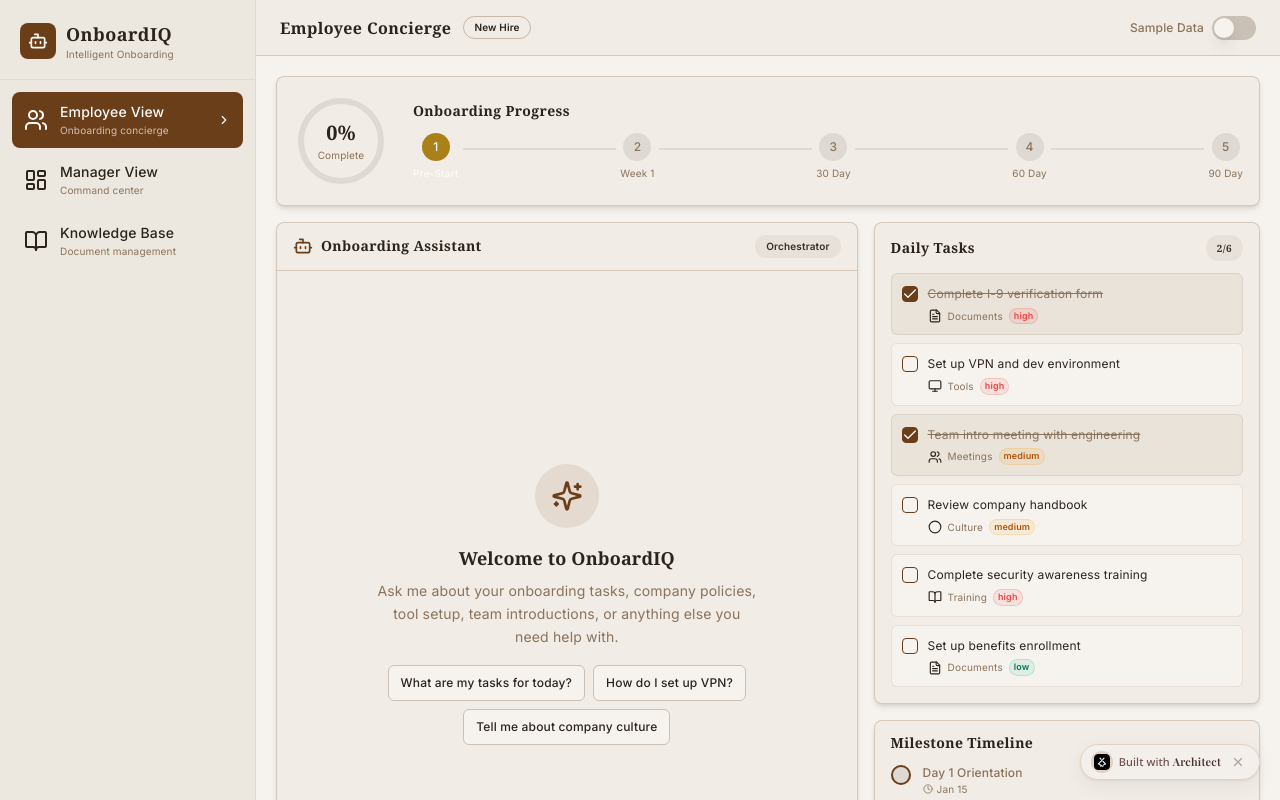
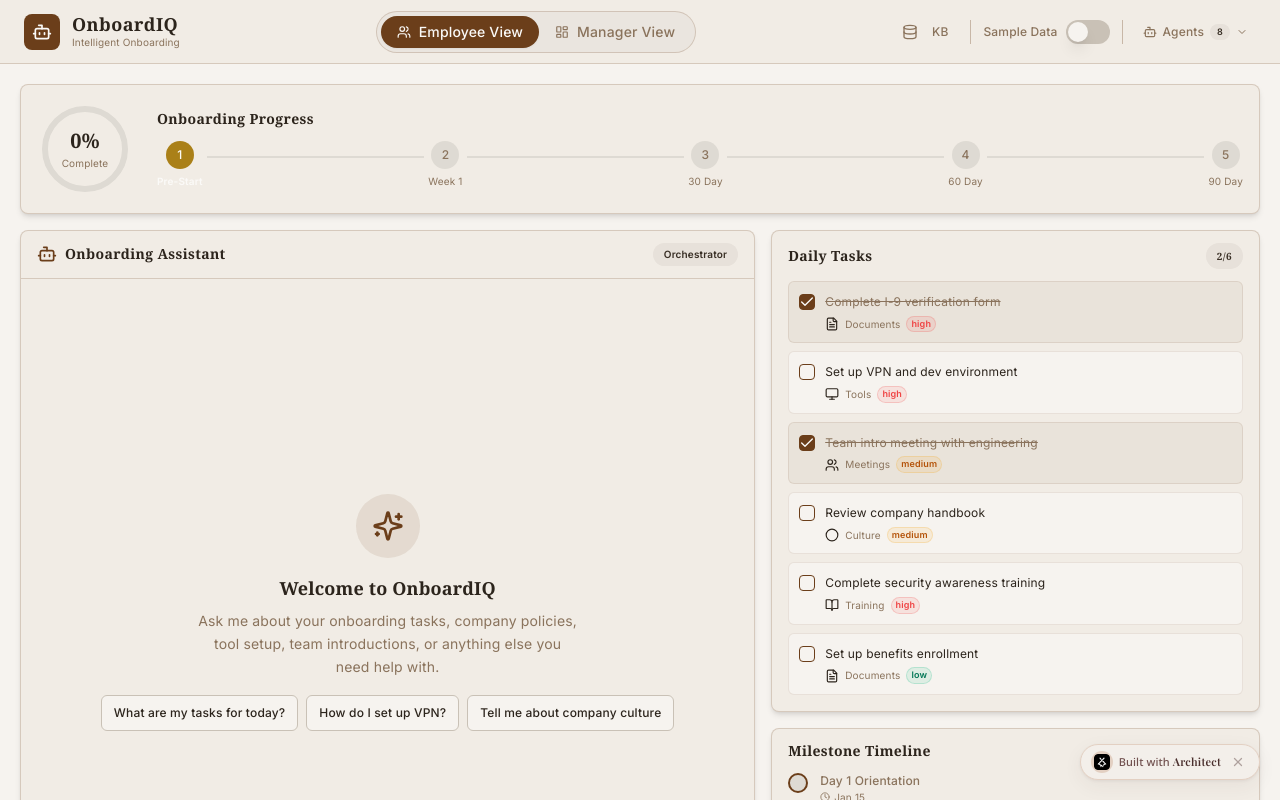
Before and after one commit to Lyzr-Apps/block-trades-modern-flow-mz13, a Next.js app: page / in a window 1280 px wide. Shown: the top 800 px of the page. Built offline with nearby package versions, Linux system fonts and the light colour scheme.

Commit message:
feat: replaced sidebar navigation with toggle switch for Employee/Manager views, moved Knowledge Base to header

```diff
--- a/app/page.tsx
+++ b/app/page.tsx
@@ -6,12 +6,12 @@ import { Badge } from '@/components/ui/badge'
 import { Switch } from '@/components/ui/switch'
 import { Label } from '@/components/ui/label'
 import { Separator } from '@/components/ui/separator'
+import { Button } from '@/components/ui/button'
 import {
   Users,
   LayoutDashboard,
   BookOpen,
   Bot,
-  ChevronRight,
   Activity,
   Shield,
   Compass,
@@ -20,6 +20,9 @@ import {
   BarChart3,
   Sparkles,
   CircleDot,
+  ChevronDown,
+  ChevronUp,
+  Database,
 } from 'lucide-react'
 
 import EmployeeConcierge from './sections/EmployeeConcierge'
@@ -73,84 +76,138 @@ const AGENTS = [
 
 type ViewType = 'employee' | 'manager' | 'knowledge'
 
-const NAV_ITEMS: { key: ViewType; label: string; icon: React.ElementType; description: string }[] = [
-  { key: 'employee', label: 'Employee View', icon: Users, description: 'Onboarding concierge' },
-  { key: 'manager', label: 'Manager View', icon: LayoutDashboard, description: 'Command center' },
-  { key: 'knowledge', label: 'Knowledge Base', icon: BookOpen, description: 'Document management' },
-]
-
 export default function Page() {
   const [activeView, setActiveView] = useState<ViewType>('employee')
   const [sampleMode, setSampleMode] = useState(false)
   const [activeAgentId, setActiveAgentId] = useState<string | null>(null)
   const [showAgentPanel, setShowAgentPanel] = useState(false)
 
+  const isEmployeeView = activeView === 'employee'
+  const isManagerView = activeView === 'manager'
+  const isKnowledgeView = activeView === 'knowledge'
+
+  const handleToggle = () => {
+    if (isKnowledgeView) {
+      setActiveView('employee')
+      return
+    }
+    setActiveView(isEmployeeView ? 'manager' : 'employee')
+  }
+
   return (
     <ErrorBoundary>
-      <div className="min-h-screen bg-background text-foreground flex" style={{ letterSpacing: '0.01em', lineHeight: '1.65' }}>
-        {/* Sidebar */}
-        <aside className="w-64 bg-[hsl(var(--sidebar-background))] border-r border-[hsl(var(--sidebar-border))] flex flex-col flex-shrink-0">
-          {/* Logo */}
-          <div className="p-5 pb-4">
-            <div className="flex items-center gap-2.5">
+      <div className="min-h-screen bg-background text-foreground flex flex-col" style={{ letterSpacing: '0.01em', lineHeight: '1.65' }}>
+        {/* Header */}
+        <header className="h-16 bg-card border-b border-border/20 px-6 flex items-center justify-between flex-shrink-0">
+          {/* Left: Logo + Branding */}
+          <div className="flex items-center gap-3">
             <div className="w-9 h-9 rounded-lg bg-primary flex items-center justify-center">
               <Bot className="h-5 w-5 text-primary-foreground" />
             </div>
             <div>
-                <h1 className="font-serif font-semibold text-lg tracking-wide text-foreground">OnboardIQ</h1>
+              <h1 className="font-serif font-semibold text-lg tracking-wide text-foreground leading-tight">OnboardIQ</h1>
               <p className="text-[10px] text-muted-foreground -mt-0.5">Intelligent Onboarding</p>
             </div>
           </div>
+
+          {/* Center: Employee / Manager Toggle */}
+          <div className="flex items-center">
+            {!isKnowledgeView ? (
+              <div className="flex items-center bg-secondary/60 rounded-full p-1 border border-border/20">
+                <button
+                  onClick={() => setActiveView('employee')}
+                  className={cn(
+                    'flex items-center gap-2 px-4 py-1.5 rounded-full text-sm font-medium transition-all duration-200',
+                    isEmployeeView
+                      ? 'bg-primary text-primary-foreground shadow-sm'
+                      : 'text-muted-foreground hover:text-foreground'
+                  )}
+                >
+                  <Users className="h-3.5 w-3.5" />
+                  Employee View
+                </button>
+                <button
+                  onClick={() => setActiveView('manager')}
+                  className={cn(
+                    'flex items-center gap-2 px-4 py-1.5 rounded-full text-sm font-medium transition-all duration-200',
+                    isManagerView
+                      ? 'bg-primary text-primary-foreground shadow-sm'
+                      : 'text-muted-foreground hover:text-foreground'
+                  )}
+                >
+                  <LayoutDashboard className="h-3.5 w-3.5" />
+                  Manager View
+                </button>
+              </div>
+            ) : (
+              <div className="flex items-center gap-2">
+                <Button
+                  variant="outline"
+                  size="sm"
+                  onClick={() => setActiveView('employee')}
+                  className="text-xs"
+                >
+                  <Users className="h-3.5 w-3.5 mr-1.5" />
+                  Back to Views
+                </Button>
+                <Badge variant="secondary" className="text-xs px-3 py-1">Knowledge Base</Badge>
+              </div>
+            )}
           </div>
 
-          <Separator className="bg-[hsl(var(--sidebar-border))]" />
+          {/* Right: Controls */}
+          <div className="flex items-center gap-3">
+            {/* Agent Activity Indicator */}
+            {activeAgentId && (
+              <div className="flex items-center gap-2 text-xs text-accent-foreground bg-accent/10 px-3 py-1.5 rounded-full border border-accent/20">
+                <span className="w-2 h-2 rounded-full bg-emerald-500 animate-pulse" />
+                <span className="font-medium">{AGENTS.find(a => a.id === activeAgentId)?.name ?? 'Agent'} processing...</span>
+              </div>
+            )}
 
-          {/* Navigation */}
-          <nav className="flex-1 p-3 space-y-1">
-            {NAV_ITEMS.map((item) => {
-              const Icon = item.icon
-              const isActive = activeView === item.key
-              return (
-                <button
-                  key={item.key}
-                  onClick={() => setActiveView(item.key)}
-                  className={cn(
-                    'w-full flex items-center gap-3 px-3 py-2.5 rounded-lg text-left transition-colors',
-                    isActive
-                      ? 'bg-[hsl(var(--sidebar-primary))] text-[hsl(var(--sidebar-primary-foreground))]'
-                      : 'text-[hsl(var(--sidebar-foreground))] hover:bg-[hsl(var(--sidebar-accent))]'
+            {/* Knowledge Base Button */}
+            {!isKnowledgeView && (
+              <Button
+                variant="ghost"
+                size="sm"
+                onClick={() => setActiveView('knowledge')}
+                className="text-xs text-muted-foreground hover:text-foreground h-8 px-2.5"
+              >
+                <Database className="h-3.5 w-3.5 mr-1.5" />
+                KB
+              </Button>
             )}
-                >
-                  <Icon className="h-4.5 w-4.5 flex-shrink-0" />
-                  <div className="flex-1 min-w-0">
-                    <p className="text-sm font-medium">{item.label}</p>
-                    <p className={cn('text-[10px]', isActive ? 'text-[hsl(var(--sidebar-primary-foreground))]/70' : 'text-muted-foreground')}>{item.description}</p>
+
+            <Separator orientation="vertical" className="h-6 bg-border/30" />
+
+            {/* Sample Data Toggle */}
+            <div className="flex items-center gap-2">
+              <Label htmlFor="sample-toggle" className="text-xs text-muted-foreground cursor-pointer">Sample Data</Label>
+              <Switch id="sample-toggle" checked={sampleMode} onCheckedChange={setSampleMode} />
             </div>
-                  {isActive && <ChevronRight className="h-3.5 w-3.5 flex-shrink-0" />}
-                </button>
-              )
-            })}
-          </nav>
 
-          <Separator className="bg-[hsl(var(--sidebar-border))]" />
+            <Separator orientation="vertical" className="h-6 bg-border/30" />
 
-          {/* Agent Status */}
-          <div className="p-3">
+            {/* Agent Status Dropdown */}
             <button
               onClick={() => setShowAgentPanel(!showAgentPanel)}
-              className="w-full flex items-center justify-between px-3 py-2 rounded-lg hover:bg-[hsl(var(--sidebar-accent))] transition-colors"
+              className="relative flex items-center gap-1.5 text-xs text-muted-foreground hover:text-foreground transition-colors px-2 py-1.5 rounded-md hover:bg-secondary/50"
             >
-              <span className="text-xs font-medium text-[hsl(var(--sidebar-foreground))]">AI Agents</span>
-              <div className="flex items-center gap-1.5">
+              <Bot className="h-3.5 w-3.5" />
+              <span className="font-medium">Agents</span>
+              <Badge variant="secondary" className="text-[9px] px-1.5 h-4">{AGENTS.length}</Badge>
               {activeAgentId && (
-                  <span className="w-2 h-2 rounded-full bg-emerald-500 animate-pulse" />
+                <span className="absolute top-0.5 right-0.5 w-2 h-2 rounded-full bg-emerald-500 animate-pulse" />
               )}
-                <Badge variant="secondary" className="text-[9px] px-1.5">{AGENTS.length}</Badge>
+              {showAgentPanel ? <ChevronUp className="h-3 w-3" /> : <ChevronDown className="h-3 w-3" />}
+            </button>
           </div>
-            </button>
+        </header>
 
+        {/* Agent Status Dropdown Panel */}
         {showAgentPanel && (
-              <div className="mt-1 space-y-0.5 max-h-52 overflow-y-auto">
+          <div className="bg-card border-b border-border/20 px-6 py-3">
+            <div className="flex items-center gap-3 overflow-x-auto">
               {AGENTS.map((agent) => {
                 const Icon = agent.icon
                 const isActive = activeAgentId === agent.id
@@ -158,19 +215,21 @@ export default function Page() {
                   <div
                     key={agent.id}
                     className={cn(
-                        'flex items-center gap-2 px-2.5 py-1.5 rounded-md text-left transition-colors',
-                        isActive ? 'bg-accent/20' : ''
+                      'flex items-center gap-2 px-3 py-2 rounded-lg border transition-colors flex-shrink-0',
+                      isActive
+                        ? 'bg-accent/15 border-accent/30'
+                        : 'bg-background border-border/10'
                     )}
                   >
                     <div className="relative flex-shrink-0">
-                        <Icon className="h-3 w-3 text-muted-foreground" />
+                      <Icon className="h-3.5 w-3.5 text-muted-foreground" />
                       {isActive && (
                         <span className="absolute -top-0.5 -right-0.5 w-1.5 h-1.5 rounded-full bg-emerald-500 animate-pulse" />
                       )}
                     </div>
-                      <div className="flex-1 min-w-0">
-                        <p className={cn('text-[10px] font-medium truncate', isActive ? 'text-accent-foreground' : 'text-[hsl(var(--sidebar-foreground))]')}>{agent.name}</p>
-                        <p className="text-[8px] text-muted-foreground truncate">{agent.purpose}</p>
+                    <div className="min-w-0">
+                      <p className={cn('text-[11px] font-medium', isActive ? 'text-accent-foreground' : 'text-foreground')}>{agent.name}</p>
+                      <p className="text-[9px] text-muted-foreground whitespace-nowrap">{agent.purpose}</p>
                     </div>
                     {isActive && (
                       <CircleDot className="h-2.5 w-2.5 text-emerald-500 flex-shrink-0" />
@@ -179,43 +238,8 @@ export default function Page() {
                 )
               })}
             </div>
-            )}
-          </div>
-        </aside>
-
-        {/* Main Content */}
-        <div className="flex-1 flex flex-col min-h-0">
-          {/* Header */}
-          <header className="h-14 bg-card border-b border-border/20 px-6 flex items-center justify-between flex-shrink-0">
-            <div className="flex items-center gap-3">
-              <h2 className="font-serif font-semibold text-base tracking-wide">
-                {activeView === 'employee' && 'Employee Concierge'}
-                {activeView === 'manager' && 'Manager Command Center'}
-                {activeView === 'knowledge' && 'Knowledge Base'}
-              </h2>
-              <Badge variant="outline" className="text-[10px] border-border/30">
-                {activeView === 'employee' && 'New Hire'}
-                {activeView === 'manager' && 'HR Manager'}
-                {activeView === 'knowledge' && 'Admin'}
-              </Badge>
-            </div>
-
-            <div className="flex items-center gap-4">
-              {/* Agent Activity Indicator */}
-              {activeAgentId && (
-                <div className="flex items-center gap-2 text-xs text-accent-foreground bg-accent/10 px-3 py-1.5 rounded-full border border-accent/20">
-                  <span className="w-2 h-2 rounded-full bg-emerald-500 animate-pulse" />
-                  <span className="font-medium">{AGENTS.find(a => a.id === activeAgentId)?.name ?? 'Agent'} processing...</span>
           </div>
         )}
-
-              {/* Sample Data Toggle */}
-              <div className="flex items-center gap-2">
-                <Label htmlFor="sample-toggle" className="text-xs text-muted-foreground cursor-pointer">Sample Data</Label>
-                <Switch id="sample-toggle" checked={sampleMode} onCheckedChange={setSampleMode} />
-              </div>
-            </div>
-          </header>
 
         {/* Content Area */}
         <main className="flex-1 p-5 overflow-hidden">
@@ -230,7 +254,6 @@ export default function Page() {
           )}
         </main>
       </div>
-      </div>
     </ErrorBoundary>
   )
 }
```
Also changed, not shown: 1 other file (tests, documents, lock files or other folders). Lines whose indentation alone changed are shown as unchanged.
